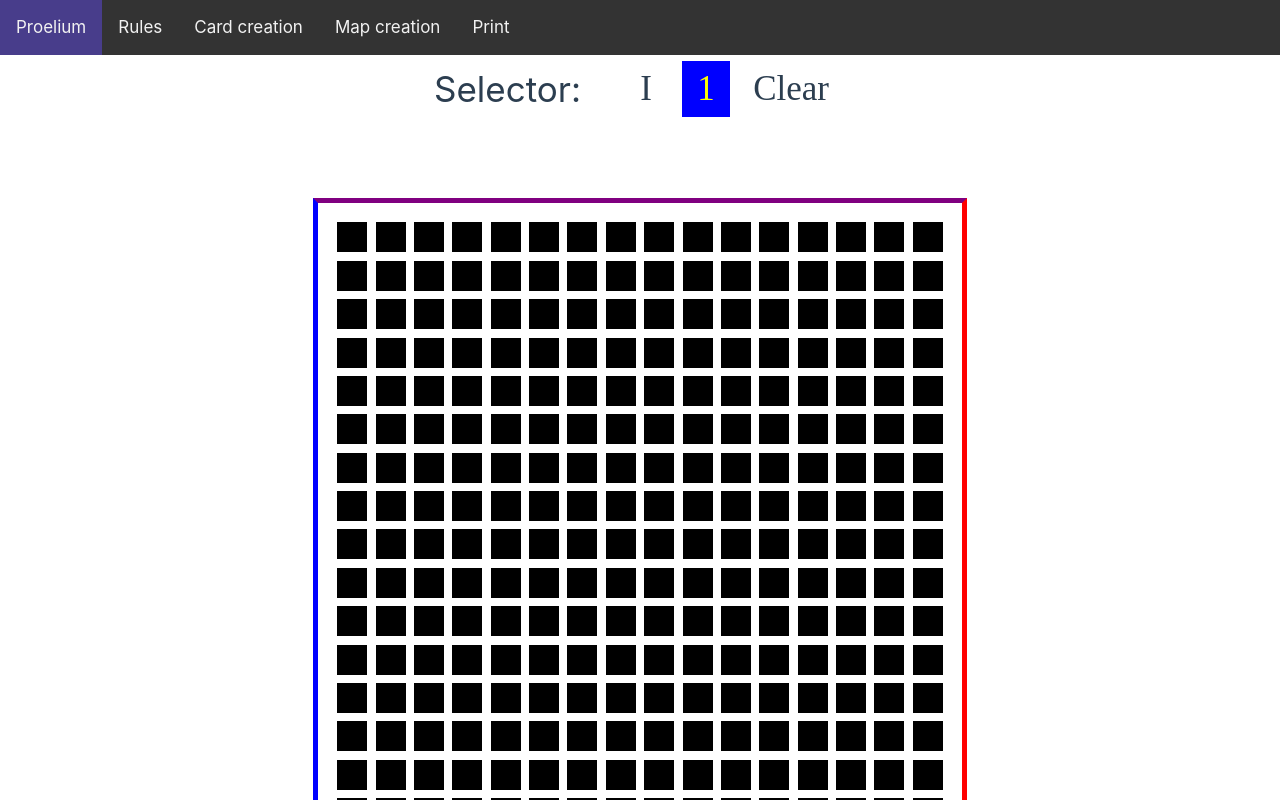
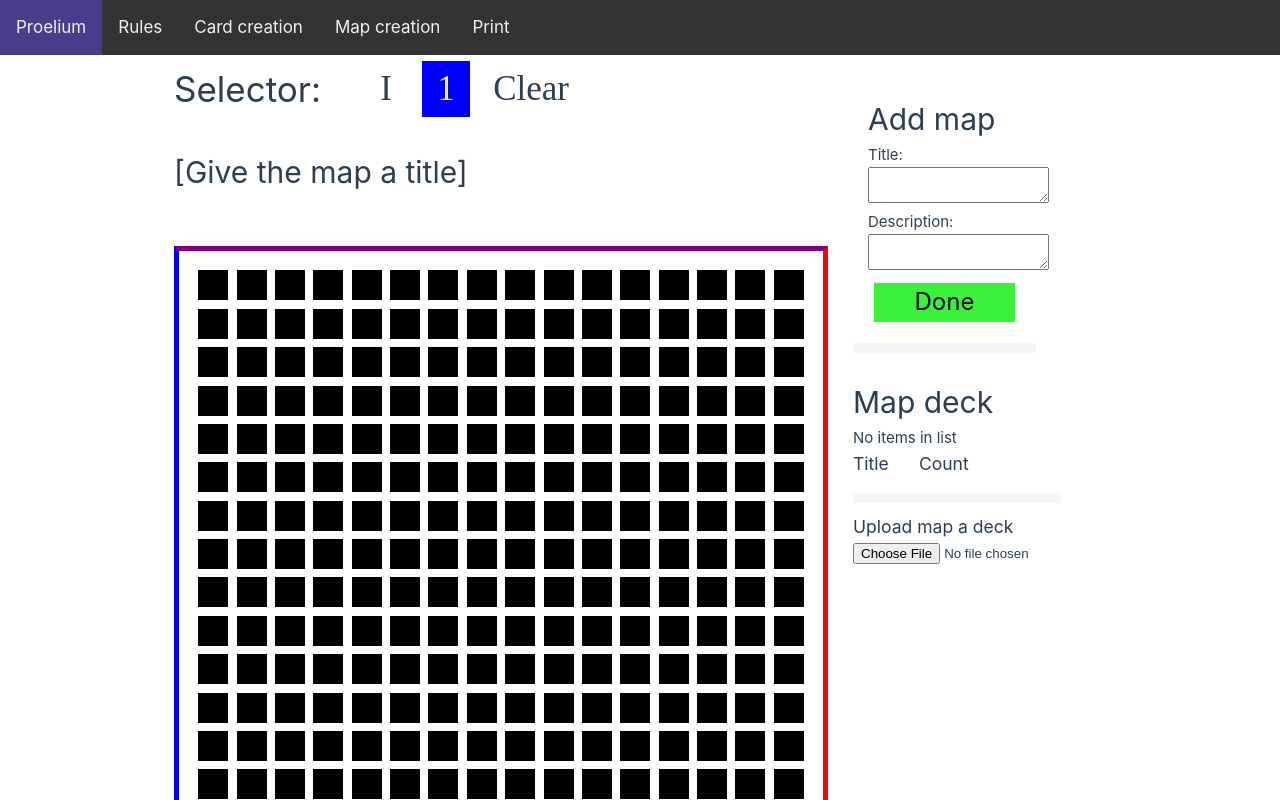
Before and after one commit to c3n3/proelium-web, a Vue app: page /map-gen in a window 1280 px wide. Shown: the top 800 px of the page. Built offline with nearby package versions, Linux system fonts and the light colour scheme.

Commit message:
Add deck component and integrate with map

```diff
--- a/src/components/CardQrGenerator.vue
+++ b/src/components/CardQrGenerator.vue
@@ -378,7 +378,6 @@ export default defineComponent({
       const errCorLvl: qrcodegen.QrCode.Ecc = qrcodegen.QrCode.Ecc.LOW;  // Error correction level
       const qr: qrcodegen.QrCode = qrcodegen.QrCode.encodeText(this.result(), errCorLvl);  // Make the QR Code symbol
       qrcodegen.drawCanvas(qr, 10, 4, "#FFFFFF", "#000000", this.appendCanvas("hello-world-QR"));  // Draw it on screen
-      // this.update = !this.update;
     },
     limit(val: number, min: number, max: number): number {
       return val < min ? min : val > max ? max : val;
--- /dev/null
+++ b/src/components/Deck.vue
@@ -0,0 +1,168 @@
+<script setup lang="ts">
+import NumberSelector from '../components/NumberSelector.vue'
+</script>
+
+<template>
+    <div>
+      <div>
+        <div>
+          <div v-if="cards.length == 0" >No items in list</div>
+          <div v-if="cards.length != 0" class="button" @click="download">Download Csv</div>
+          <div class="item-list">
+            <div class="header">
+                <h3 class="title">Title</h3>
+                <h3 class="mod">Count</h3>
+                <h3 class="mod"></h3>
+            </div>
+              <div v-for="card in cards.length" :key="card" class="card">
+                <div class="title">{{ cards[card-1].title }}</div>
+                <div class="mod">
+                    <div class="card-count">
+                        {{ cards[card-1].count }}
+                    </div>
+                    <NumberSelector :display="false" :min="1" :max="1000" :value="1" @change="(x) => cards[card-1].count = x"></NumberSelector>
+                </div>
+                <div class="button-mods">
+                    <div class="button-delete" @click="deleteCard(card-1)">&nbsp;X&nbsp;</div>
+                    <div class="button" @click="modify(card-1)">&nbsp;⚙&nbsp;</div>
+                </div>
+              </div>
+          </div>
+      </div>
+      </div>
+    </div>
+</template>
+
+
+<style scoped>
+
+.card-count {
+    text-align: left;
+}
+
+.header {
+    display: flex;
+}
+
+.button-mods {
+    display: flex;
+    width: 25%;
+    justify-content: right;
+}
+
+
+.button {
+  font-size: large;
+  background-color: darkslateblue;
+  border: 1px solid whitesmoke;
+  margin: 5px;
+  text-align: center;
+  min-width: 30px;
+  user-select: none; /* Standard syntax */
+}
+
+.button:hover {
+    background-color: aliceblue;
+    color: black;
+}
+.button-delete {
+  font-size: large;
+  background-color: red;
+  color: black;
+  border: 1px solid black;
+  margin: 5px;
+  text-align: center;
+  min-width: 30px;
+  user-select: none; /* Standard syntax */
+}
+
+.button-delete:hover {
+  background-color: aliceblue;
+  color: black;
+}
+.mod {
+    display: flex;
+    width: 25%;
+    min-width: 100px;
+    align-items: center;
+    justify-content: center;
+    flex-direction: column;
+    text-align: left;
+}
+
+.title {
+    width: 50%;
+    padding-right: 5px;
+}
+
+.card {
+    border-top: whitesmoke 1px solid;
+  display: flex;
+  flex-grow: 1;
+  width: 100%;
+}
+
+.card-list {
+    display: flex;
+    flex-grow: 1;
+}
+
+</style>
+
+<script lang="ts">
+
+import { parse, toString } from "./csv_parser";
+
+import { defineComponent } from 'vue'
+
+export default defineComponent({
+  name: 'Deck',
+  props: {
+    cards: [] as any
+  },
+  data() {
+      return {
+        cardlist: this.cards,
+        title: "",
+        description: "",
+        result: "",
+      }
+  },
+  methods: {
+    downloadTxt(filename: string, text: string) {
+      var element = document.createElement('a');
+      element.setAttribute('href', 'data:text/plain;charset=utf-8,' + encodeURIComponent(text));
+      element.setAttribute('download', filename);
+
+      element.style.display = 'none';
+      document.body.appendChild(element);
+
+      element.click();
+
+      document.body.removeChild(element);
+    },
+    download() {
+       this.downloadTxt("cards.csv", this.generateCsv())
+    },
+    generateCsv()
+    {
+      return toString(this.cardlist);
+    },
+    deleteCard(index: number)
+    {
+      this.cards.splice(index, 1);
+      this.$emit("remove", index);
+    },
+    modify(index: number)
+    {
+      this.$emit("modify", index);
+    }
+    // addCard(title: string, description: string, value: string)
+    // {
+    //   var add = {"title": title, "description": description, "value": value, 'count': 1};
+    //   console.log(add);
+    //   this.cards.push(add)
+    // },
+  }
+})
+</script>
--- a/src/components/NumberSelector.vue
+++ b/src/components/NumberSelector.vue
@@ -4,8 +4,8 @@
 
 <template>
   <div class="number-selector">
-      <label class="number-label">{{name}}:</label>
-      <div class="number-value">{{ v }}</div>
+      <label v-if="name != undefined" class="number-label">{{name}}:</label>
+      <div v-if="shouldDisplay" class="number-value">{{ v }}</div>
       <div class="button" @click="update(1)">+</div>
       <div class="button" @click="update(-1)">-</div>
   </div>
@@ -19,11 +19,12 @@
 }
 
 .button {
+  font-size: large;
   background-color: darkslateblue;
   border: 1px solid whitesmoke;
   margin: 5px;
   text-align: center;
-  min-width: 30px;
+  min-width: 25px;
   user-select: none; /* Standard syntax */
 }
 
@@ -57,12 +58,14 @@ export default defineComponent({
   name: 'NumberSelector',
   props: {
     min: Number,
+    display: Boolean,
     max: Number,
     name: String,
     value: Number
   },
   data() {
       return {
+        shouldDisplay: this.display != undefined ? this.display : true,
         csvRes: {"__length__": 0},
         columns: 3,
         v: Number(this.value)
--- a/src/components/QrCreator.vue
+++ b/src/components/QrCreator.vue
@@ -1,23 +1,51 @@
-<script setup lang="ts"></script>
+<script setup lang="ts">
+import Deck from '../components/Deck.vue'
+</script>
+
 <template>
   <div class="top">
+
+    <div class="map-and-list">
+      <div class="map">
         <div class="selector">
           <div class="selector-div">
             <div class="selector-label">Selector:</div>
           </div>
           <div style="min-width: 50px;" class="qr-item" @click="changeSelectorUnit()"> {{ unitArray[currentUnit] }}</div>
-      <div :style="'min-width: 50px;' + getColor(getCurrentUnit())" class="qr-item" @click="changePlayer()"> {{ playerArray[currentPlayer] }}</div>
+          <div :style="'min-width: 50px;' + getColor(byteToName[getCurrentUnit()])" class="qr-item" @click="changePlayer()"> {{
+            playerArray[currentPlayer] }}</div>
           <div style="min-width: 100px;" class="clear" @click="clear()">Clear</div>
         </div>
+        <h1>{{ title == "" ? "[Give the map a title]" : title }}</h1>
         <div class="qr-grid">
           <div v-for="i in length" :key="i" class="qr-row">
-        <div v-for="j in length"
-            :key="j + redraw"
-            class="qr-item"
-            @click="change(i-1, j-1)"
-            :style="getColor(getItem(i-1, j-1))
+            <div v-for="j in length" :key="j + redraw" class="qr-item" @click="change(i - 1, j - 1)" :style="getColor(byteToName[getItem(i - 1, j - 1)])
               + item_style">
-          {{getItem(i-1, j-1)}}
+              {{ byteToName[getItem(i - 1, j - 1)] }}
+            </div>
+          </div>
+        </div>
+      </div>
+      <div class="list">
+        <div class="info">
+          <h1 v-if="modifyMap == -1">Add map</h1>
+          <h1 v-if="modifyMap != -1">Modify map</h1>
+
+          <div>
+            <div>Title:</div>
+            <textarea v-model="title"></textarea><br>
+          </div>
+          <div>
+            <div>Description:</div>
+            <textarea v-model="description"></textarea>
+          </div>
+          <div class="button" @click="addCard()">Done</div>
+        </div>
+        <div class="deck">
+          <h1>Map deck</h1>
+          <Deck :cards="cards" @modify="modify" @remove="deleteCard"></Deck>
+          <h3 class="upload-title">Upload map a deck</h3>
+          <input type="file" @change="onDrop">
         </div>
       </div>
     </div>
@@ -27,10 +55,53 @@
 </template>
 
 <style scoped>
+.upload-title {
+  margin-top: 15px;
+  border-top: 10px solid whitesmoke;
+  padding-top: 10px;
+}
+
+.info {
+  margin: 25px;
+  border-bottom: solid whitesmoke 10px;
+  padding: 15px;
+}
+
+.list {
+  display: flex;
+  flex-direction: column;
+  width: 25%;
+
+}
+.deck {
+  margin-left: 25px;
+}
+
+.map-and-list {
+  display: flex;
+  flex-direction: row;
+}
+
 .selector {
   display: flex;
   margin-bottom: 25px;
   font-size: 35px;
+}
+
+.button {
+  background-color: rgb(57, 241, 57);
+  border: 1px solid whitesmoke;
+  color: black;
+  font-size: x-large;
+  margin: 5px;
+  text-align: center;
+  min-width: 30px;
+  user-select: none; /* Standard syntax */
+}
+
+.button:hover {
+  background-color: aliceblue;
+  color: black;
 }
 
 .selector-label {
@@ -78,7 +149,8 @@
   text-align: center;
   margin: 5px;
   border: 1px solid white;
-  user-select: none; /* Standard syntax */
+  user-select: none;
+  /* Standard syntax */
 }
 
 .clear {
@@ -88,7 +160,8 @@
   text-align: center;
   margin: 5px;
   border: 1px solid white;
-  user-select: none; /* Standard syntax */
+  user-select: none;
+  /* Standard syntax */
 }
 
 .clear:hover {
@@ -101,6 +174,9 @@
 import { defineComponent } from 'vue'
 import * as qrcodegen from "./qrcodegen";
 
+import { parse } from "./csv_parser";
+
+
 import * as htmlToImage from 'html-to-image';
 import { toPng, toJpeg, toBlob, toPixelData, toSvg } from 'html-to-image';
 
@@ -110,12 +186,20 @@ export default defineComponent({
   data() {
     return {
       devices: this.propdata,
+      qrId: "0123",
       length: 16,
-          count: Array<Array<string>>(),
+      count: Array<Array<qrcodegen.byte>>(),
       currentUnit: 0,
       currentPlayer: 0,
       outputElem: document.getElementById("output") as HTMLElement,
       redraw: 0,
+      modifyMap: -1,
+      title: "",
+      description: "",
+      nameToByte: {} as any,
+      byteToName: {} as any,
+      fileIn: [] as any,
+      cards: [] as any,
       qr: document.createElement("canvas"),
       unitArray: ["I", "C", "A", "W", ""],
       playerArray: ["1", "2", "3", "4"],
@@ -131,7 +215,7 @@ export default defineComponent({
       this.outputElem.appendChild(this.qr);
       return this.qr;
     },
-    getPlayer(item: string): number  {
+    getPlayer(item: string): number {
       if (item[1] == "1") {
         return 0;
       }
@@ -146,8 +230,7 @@ export default defineComponent({
       }
       return 0
     },
-    getByte(item: string): qrcodegen.byte
-    {
+    getByte(item: string): qrcodegen.byte {
       var ret: qrcodegen.byte = 32;
       if (item == "") {
         return ret;
@@ -180,14 +263,11 @@ export default defineComponent({
     getByteArray(): string {
       // var ret = new Array<qrcodegen.byte>(this.length* this.length);
       var ret = "";
-      // 4 char indicator
-      for (var i = 0; i < 4; i++) {
-        ret += "" + i;
-      }
+      ret += this.qrId;
       for (var x = 0; x < this.length; x++) {
         for (var y = 0; y < this.length; y++) {
           // ret[x + y*this.length + 8] = this.getByte(this.getItem(x, y));
-          ret += String.fromCharCode(this.getByte(this.getItem(x, y)));
+          ret += String.fromCharCode(this.getItem(x, y));
         }
       }
       var print = "";
@@ -213,23 +293,26 @@ export default defineComponent({
       const qr: qrcodegen.QrCode = qrcodegen.QrCode.encodeText(this.getByteArray(), errCorLvl);  // Make the QR Code symbol
       qrcodegen.drawCanvas(qr, 10, 4, "#FFFFFF", "#000000", this.appendCanvas("hello-world-QR"));  // Draw it on screen
     },
-    getItem(x: number, y: number): string {
+    getItem(x: number, y: number): qrcodegen.byte {
       if (this.count.length > 0) {
         return this.count[x][y];
       }
-      return ""
+      return 0
     },
     clear() {
       for (var i = 0; i < this.length; i++) {
         for (var j = 0; j < this.length; j++) {
-          this.count[i][j] = ' '
+          this.count[i][j] = this.nameToByte[""]
         }
       }
+      this.title = ""
+      this.description = ""
+      this.generateQr()
     },
     change(x: number, y: number) {
       var unit = this.getCurrentUnit();
       if (unit == this.count[x][y]) {
-        this.count[x][y] = "";
+        this.count[x][y] = this.nameToByte[""];
       } else {
         this.count[x][y] = unit;
       }
@@ -238,16 +321,15 @@ export default defineComponent({
         console.log("Out", this.count[x][y])
       }
       this.generateQr()
-
     },
     getCurrentUnit() {
       if (this.unitArray[this.currentUnit] == "W") {
-        return "W";
+        return this.nameToByte["W"];
       }
       else if (this.unitArray[this.currentUnit] == "") {
-        return "";
+        return this.nameToByte[""];
       }
-      return this.unitArray[this.currentUnit] + this.playerArray[this.currentPlayer];
+      return this.nameToByte[this.unitArray[this.currentUnit] + this.playerArray[this.currentPlayer]];
     },
     changeSelectorUnit() {
       this.currentUnit = (this.currentUnit + 1) % this.unitArray.length;
@@ -273,7 +355,46 @@ export default defineComponent({
         size = 20
       }
       this.item_style = this.getWidthStyle(size)
-
+    },
+    onDrop(e: any) {
+      var files = e.target.files || e.dataTransfer.files;
+      if (!files.length) {
+        return;
+      }
+      let promise = new Promise((resolve, reject) => {
+        var reader = new FileReader();
+        var vm = this;
+        reader.onload = e => {
+          resolve((vm.cards = parse(reader.result as string)));
+        };
+        reader.readAsText(files[0]);
+      });
+    },
+    modify(index: number)
+    {
+      console.log("Modify", index)
+      this.modifyMap = index
+      this.title = this.cards[index].title
+      this.description = this.cards[index].description
+      for (var x = 0; x < this.length; x++) {
+        this.count[x] = new Array<qrcodegen.byte>();
+        for (var y = 0; y < this.length; y++) {
+          this.count[x].push(this.cards[index].value.charCodeAt(x * this.length + y + this.qrId.length))
+        }
+      }
+      this.generateQr()
+    },
+    addCard() {
+      if (this.modifyMap != -1) {
+        this.cards[this.modifyMap].title = this.title
+        this.cards[this.modifyMap].description = this.description
+        this.cards[this.modifyMap].value = this.getByteArray()
+        this.modifyMap = -1
+      } else {
+        var add = {"title": this.title, "description": this.description, "value": this.getByteArray(), 'count': 1};
+        this.cards.push(add)
+      }
+      this.clear()
     },
     getColor(item: string): string {
       var ret = '';
@@ -304,21 +425,46 @@ export default defineComponent({
       ret += 'color: ' + "rgba(" + (255 - color[0]) + "," + (255 - color[1]) + "," + (255 - color[2]) + ");"
       ret += 'background-color: ' + "rgba(" + color[0] + "," + color[1] + "," + color[2] + ");";
       return ret;
+    },
+    deleteCard(index: number)
+    {
+      console.log("Remove modify", index)
+      if (index == this.modifyMap) {
+        this.clear()
+        this.modifyMap = -1
       }
+    },
   },
   mounted() {
     window.addEventListener("resize", this.updateRelativeSize);
     console.log("Wat is up\n");
     console.log(qrcodegen);
-    for (var x = 0; x < this.length; x++) {
-      this.count[x] = new Array<string>();
-      for (var y = 0; y < this.length; y++) {
-        this.count[x].push("")
+    this.outputElem = document.getElementById("output") as HTMLElement
+    this.updateRelativeSize(null)
+
+    for (var i = 0; i < this.playerArray.length; i++) {
+      for (var x = 0; x < this.unitArray.length; x++) {
+        if (this.unitArray[x] == "") {
+          this.byteToName[this.getByte("")] = ""
+          this.nameToByte[""] = this.getByte("")
+        } else if (this.unitArray[x] == "W") {
+          this.byteToName[this.getByte("W")] = "W"
+          this.nameToByte["W"] = this.getByte("W")
+        } else {
+          var name = this.unitArray[x] + this.playerArray[i];
+          this.byteToName[this.getByte(name)] = name;
+          this.nameToByte[name] = this.getByte(name)
         }
       }
-    this.outputElem = document.getElementById("output") as HTMLElement
+    }
+
+    for (var x = 0; x < this.length; x++) {
+      this.count[x] = new Array<qrcodegen.byte>();
+      for (var y = 0; y < this.length; y++) {
+        this.count[x].push(this.nameToByte[""])
+      }
+    }
     this.generateQr()
-    this.updateRelativeSize(null)
   }
 })
 </script>
```
Also changed, not shown: src/components/DropZone.vue (deleted). Lines whose indentation alone changed are shown as unchanged.
